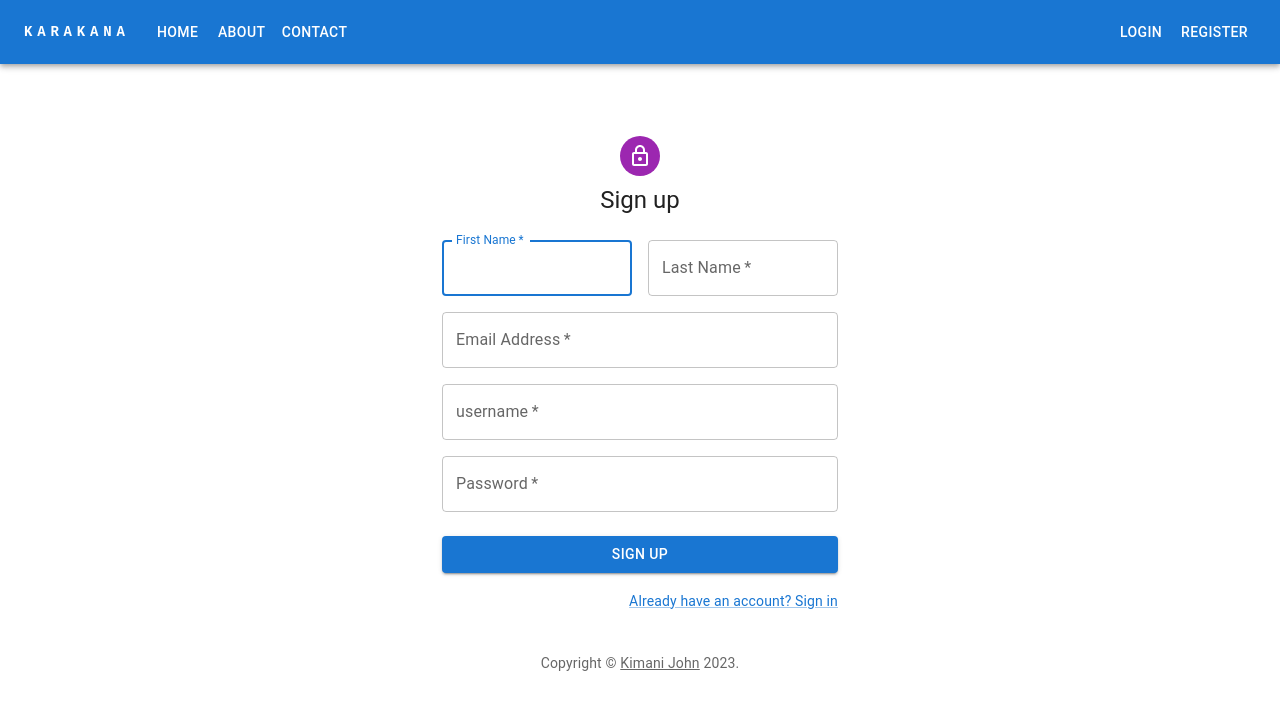
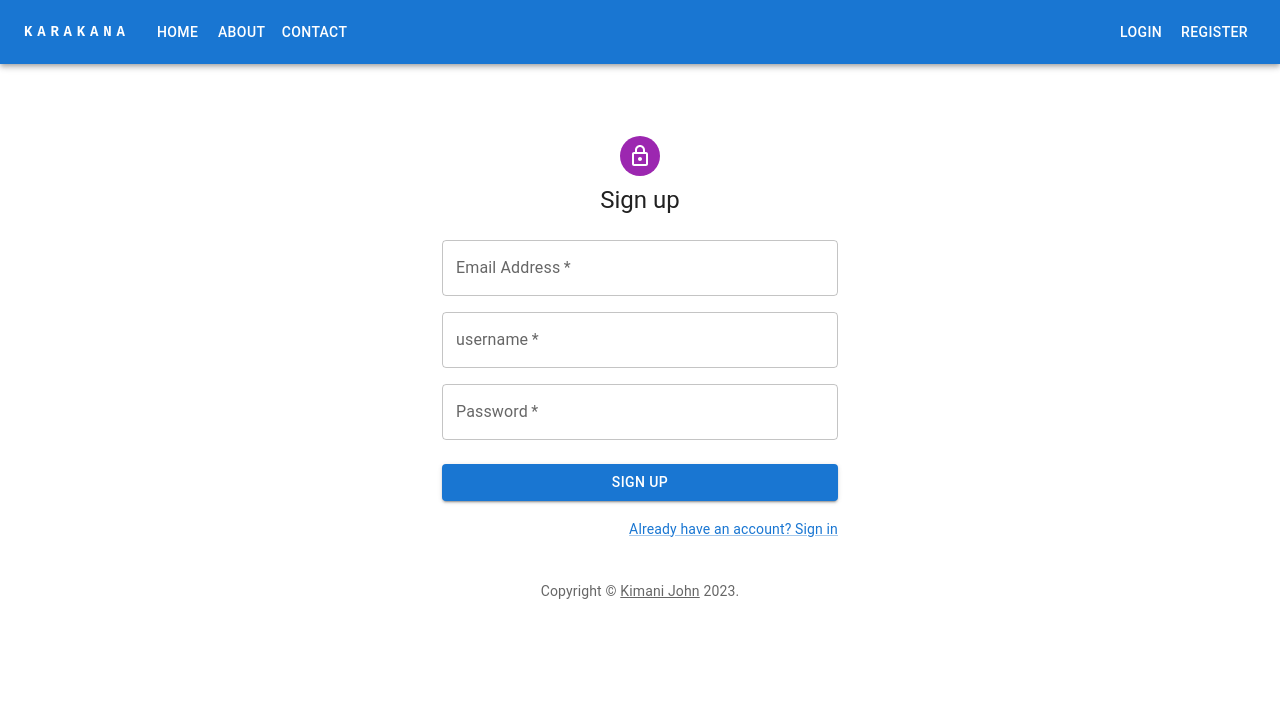
Before and after one commit to kimperria/karakana_client_microservice, a React (Vite) app: page /register in a window 1280 px wide. Shown: the top 710 px of the page. Built offline with nearby package versions, Linux system fonts and the light colour scheme.

Commit message:
feat: update UI inputs

```diff
--- a/src/screens/auth/SignUp.jsx
+++ b/src/screens/auth/SignUp.jsx
@@ -23,6 +23,7 @@ function SignUp() {
     const data = new FormData(event.currentTarget);
     console.log({
       email: data.get("email"),
+      username: data.get('username'),
       password: data.get("password"),
     });
   };
@@ -53,7 +54,7 @@ function SignUp() {
             sx={{ mt: 3 }}
           >
             <Grid container spacing={2}>
-              <Grid item xs={12} sm={6}>
+              {/* <Grid item xs={12} sm={6}>
                 <TextField
                   autoComplete="given-name"
                   name="firstName"
@@ -73,7 +74,7 @@ function SignUp() {
                   name="lastName"
                   autoComplete="family-name"
                 />
-              </Grid>
+              </Grid> */}
               <Grid item xs={12}>
                 <TextField
                   required
```
